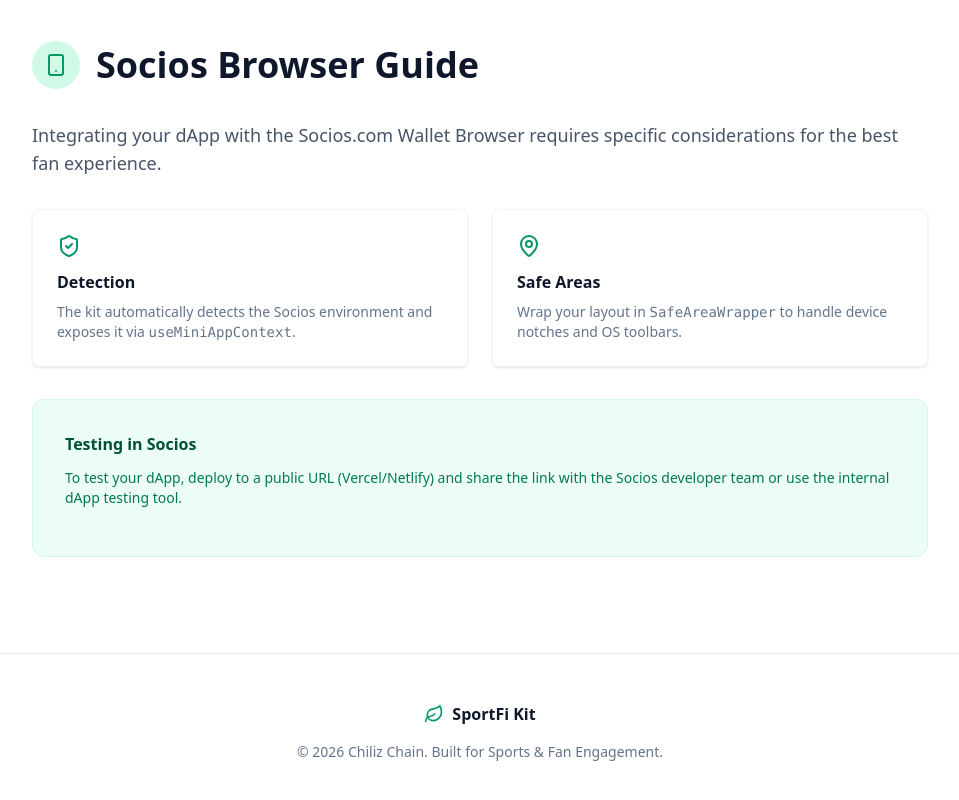
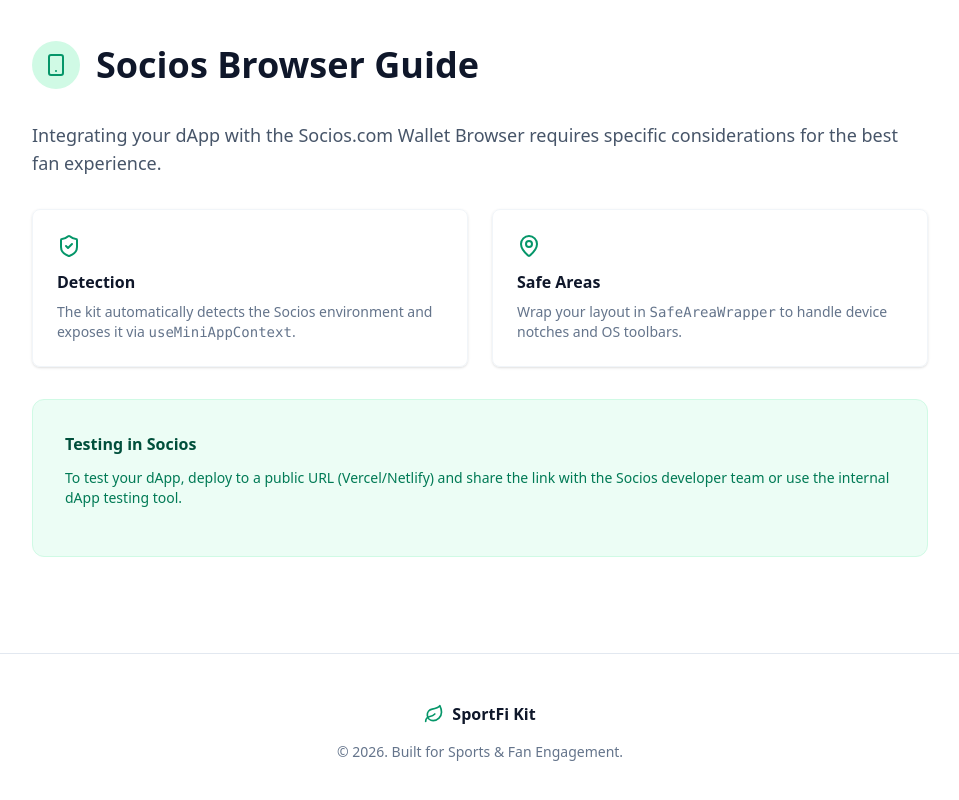
Before and after one commit to AltcoinDaddy/Sportfi-kit, a React (Vite) app in the folder docs-site/: page / in a window 1280 px wide. Shown: the part 5080-5880 px from the top of the page, without its empty margins (160-1119 px from the left). Built offline with nearby package versions, Linux system fonts and the light colour scheme.

Commit message:
fix: remove "Chiliz Chain" from copyright text in footer.

```diff
--- a/docs-site/src/App.tsx
+++ b/docs-site/src/App.tsx
@@ -50,7 +50,7 @@ function App() {
              <Leaf className="text-emerald-600 w-5 h-5" />
              <span className="font-bold">SportFi Kit</span>
           </div>
-          <p className="text-slate-500 text-sm">© 2026 Chiliz Chain. Built for Sports & Fan Engagement.</p>
+          <p className="text-slate-500 text-sm">© 2026. Built for Sports & Fan Engagement.</p>
         </div>
       </footer>
     </div>
```
